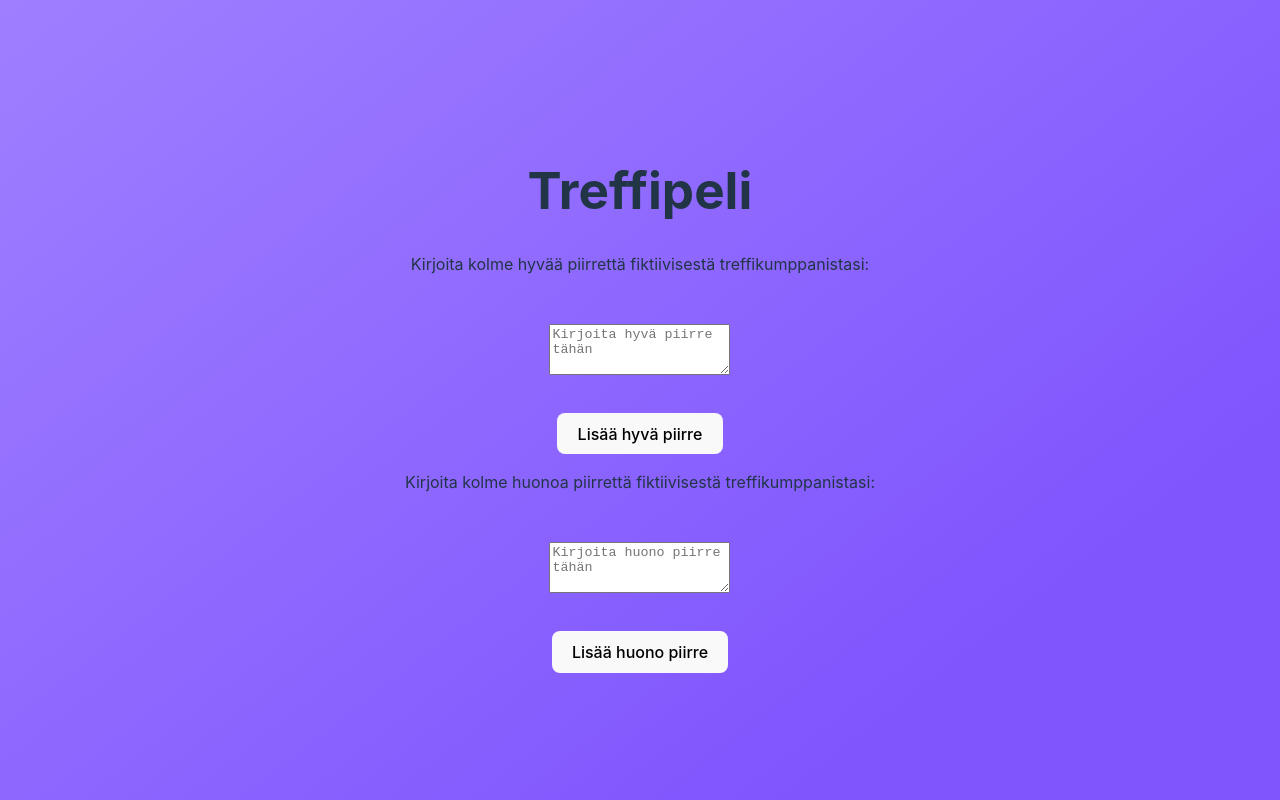
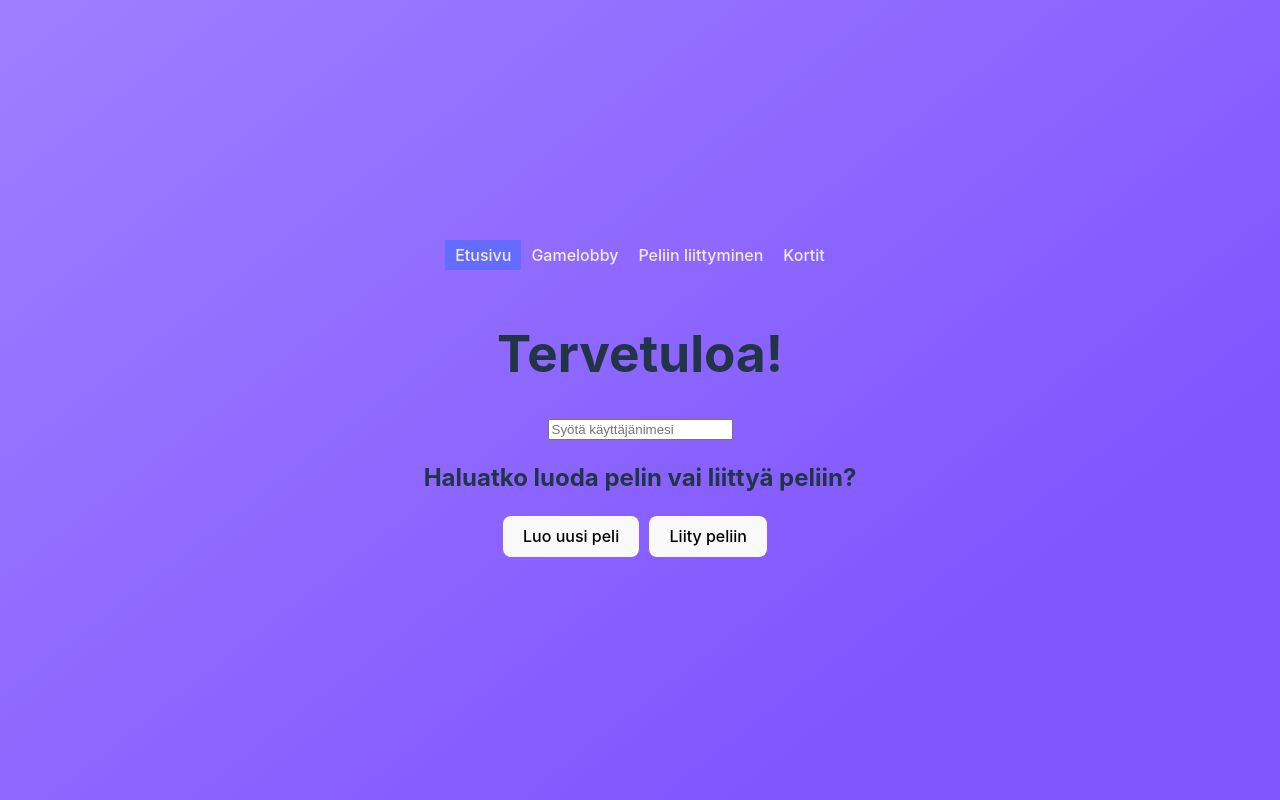
Before and after one commit to SajariS/Juomapeli-front, a React (Vite) app: page / in a window 1280 px wide. Built offline with nearby package versions, Linux system fonts and the light colour scheme.

Commit message:
Uudet Frontpage, Username ja Navigation.jsx lisätty. Frontpagelta ei pääse siirtymään ilman nimeä, sekä navigaatio-palkki lisätty koodien testaamista varten.

```diff
--- a/src/App.jsx
+++ b/src/App.jsx
@@ -4,6 +4,7 @@ import { BrowserRouter as Router, Route, Routes } from 'react-router-dom';
 import './App.css';
 import GameLobby from './components/Gamelobby';
 import Joingame from './components/Joingame';
+import FrontPage from './components/Frontpage';
 
 function App() {
 
@@ -12,9 +13,10 @@ function App() {
       <Router>
         <Container>
           <Routes>
-            <Route path="/" element={<Cards />} />
+            <Route path="/" element={<FrontPage />} />
             <Route path="/gamelobby" element={<GameLobby />} />
             <Route path="/joingame" element={<Joingame />} />
+            <Route path="/cards" element={<Cards />} />
           </Routes>
         </Container>
       </Router>
--- a/src/components/Cards.jsx
+++ b/src/components/Cards.jsx
@@ -1,4 +1,5 @@
 import React, { useState } from 'react';
+import Navigation from './Navigation';
 
 function Cards() {
   const [goodCards, setGoodCards] = useState([{ id: 'good1', content: '' }]);
@@ -34,6 +35,8 @@ function Cards() {
 
   return (
     <div className="container">
+    <Navigation />
+      <br />
       <h1>Treffipeli</h1>
       <p>Kirjoita kolme hyvää piirrettä fiktiivisestä treffikumppanistasi:</p>
       <div className="cards">
--- /dev/null
+++ b/src/components/Frontpage.jsx
@@ -0,0 +1,49 @@
+import React, { useState } from 'react';
+import { useNavigate } from 'react-router-dom';
+import Navigation from './Navigation';
+
+const FrontPage = () => {
+    const [username, setUsername] = useState('');
+    const navigate = useNavigate();
+
+    const handleUsernameChange = (e) => {
+        setUsername(e.target.value);
+    };
+
+    const handleStartGame = () => {
+        if (username.trim() === '') {
+            alert("Syötä käyttäjänimesi ennen pelin aloittamista!");
+        } else {
+            navigate('/gamelobby');
+        }
+    };
+
+    const handleJoinGame = () => {
+        if (username.trim() === '') {
+            alert("Syötä käyttäjänimesi ennen peliin liittymistä!");
+        } else {
+            navigate('/joingame');
+        }
+    };
+
+    return (
+        <div>
+            <Navigation />
+            <br />
+
+            <h1>Tervetuloa!</h1>
+            <input
+                type="text"
+                placeholder="Syötä käyttäjänimesi"
+                value={username}
+                onChange={handleUsernameChange}
+            />
+            <br />
+            <h2>Haluatko luoda pelin vai liittyä peliin?</h2>
+            <button onClick={handleStartGame}>Luo uusi peli</button>
+            <button onClick={handleJoinGame}>Liity peliin</button>
+        </div>
+    );
+};
+
+export default FrontPage;
--- a/src/components/Gamelobby.jsx
+++ b/src/components/Gamelobby.jsx
@@ -1,4 +1,5 @@
 import React, { useState, useEffect } from 'react';
+import Navigation from './Navigation';
 
 const GameLobby = ({ players, code, isHost }) => {
   // Osallistujien listan tila
@@ -18,7 +19,10 @@ const GameLobby = ({ players, code, isHost }) => {
 
   return (
     <div>
-       <h1>Treffipeli</h1>
+      <Navigation />
+      <br />
+
+      <h1>Treffipeli</h1>
       <h1>Lobby</h1>
       <p>Game pin: {code}</p>
       <ul>
--- a/src/components/Joingame.jsx
+++ b/src/components/Joingame.jsx
@@ -1,5 +1,6 @@
 import React, { useState } from 'react';
 import { useNavigate } from 'react-router-dom';
+import Navigation from './Navigation';
 
 const JoinGame = () => {
   const [gamePin, setGamePin] = useState('');
@@ -16,6 +17,8 @@ const JoinGame = () => {
 
   return (
     <div>
+      <Navigation />
+      <br />
       <h1>Liity peliin</h1>
       <p>Anna pelin PIN-koodi:</p>
       <input
--- /dev/null
+++ b/src/components/Navigation.jsx
@@ -0,0 +1,34 @@
+import React from 'react';
+import { NavLink } from 'react-router-dom';
+import '../index.css';
+
+const Navigation = () => {
+    return (
+        <nav className="navigation">
+            <ul>
+                <li>
+                    <NavLink to="/" end>
+                        Etusivu
+                    </NavLink>
+                </li>
+                <li>
+                    <NavLink to="/gamelobby">
+                        Gamelobby
+                    </NavLink>
+                </li>
+                <li>
+                    <NavLink to="/joingame">
+                        Peliin liittyminen
+                    </NavLink>
+                </li>
+                <li>
+                    <NavLink to="/cards">
+                        Kortit
+                    </NavLink>
+                </li>
+            </ul>
+        </nav>
+    );
+};
+
+export default Navigation;
--- a/src/index.css
+++ b/src/index.css
@@ -16,9 +16,11 @@
 
 a {
   font-weight: 500;
-  color: #646cff;
+  color: rgba(255, 255, 255, 0.87);
   text-decoration: inherit;
+  padding: 5px 10px;
 }
+
 a:hover {
   color: #535bf2;
 }
@@ -40,6 +42,7 @@ button {
   border-radius: 8px;
   border: 1px solid transparent;
   padding: 0.6em 1.2em;
+  margin-right: 10px;
   font-size: 1em;
   font-weight: 500;
   font-family: inherit;
@@ -55,6 +58,20 @@ button:focus-visible {
   outline: 4px auto -webkit-focus-ring-color;
 }
 
+.navigation ul {
+  list-style-type: none;
+  margin: 0;
+  padding: 0;
+}
+
+.navigation li {
+  display: inline;
+}
+
+.active {
+  background-color: #646cff;
+}
+
 @media (prefers-color-scheme: light) {
   :root {
     color: #213547;
```
Also changed, not shown: src/components/Username.jsx (added, +23 -0 lines), 1 other file (tests, documents, lock files or other folders).
